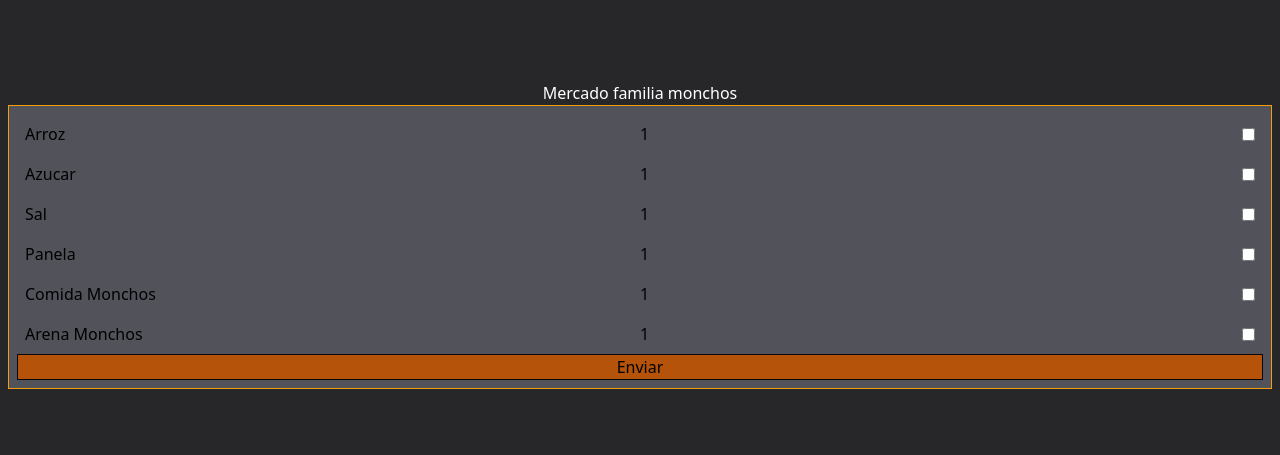
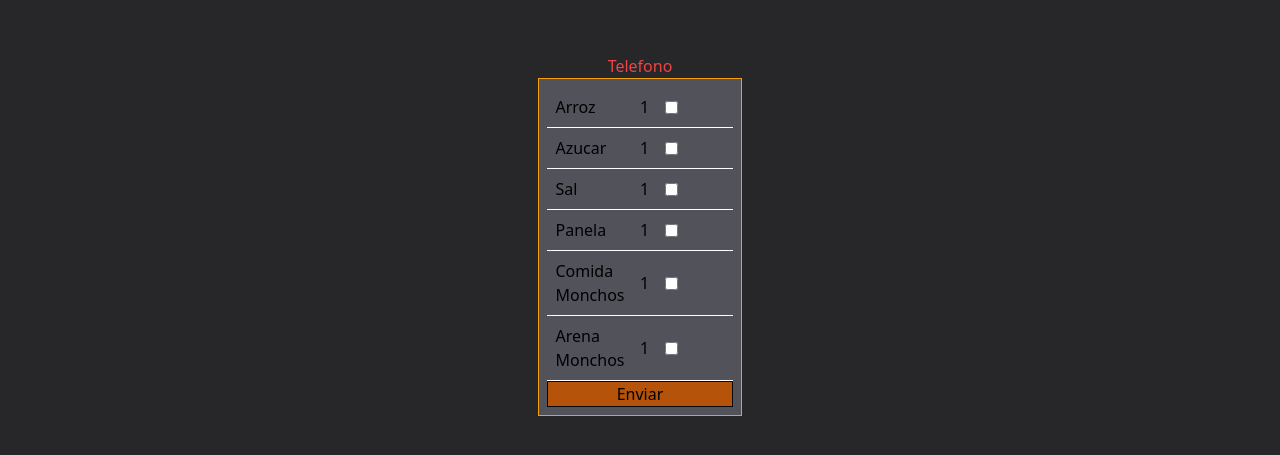
Before and after one commit to SplashyCoder/MARKET, a Next.js app: page / in a window 1280 px wide. Shown: the part 165-620 px from the top of the page. Built offline with nearby package versions, Linux system fonts and the light colour scheme.

Commit message:
Ui changed

```diff
--- a/src/ components/Card/Card.tsx
+++ b/src/ components/Card/Card.tsx
@@ -6,11 +6,12 @@ interface Articulo {
 }
 const Card = ({ name, cuantity, handeler }: Articulo) => {
   return (
+    <>
       <div className="flex justify-between items-center p-2">
         <label className="w-1/2" htmlFor="name">
           {name}
         </label>
-      <div className="flex justify-between items-center w-1/2">
+        <div className="flex gap-4 items-center w-1/2">
           <label htmlFor="cuantity">{cuantity}</label>
           <input
             type="checkbox"
@@ -21,6 +22,8 @@ const Card = ({ name, cuantity, handeler }: Articulo) => {
           />
         </div>
       </div>
+      <div className="bg-white w-full h-px" />
+    </>
   );
 };
 
--- a/src/ components/form/Form.tsx
+++ b/src/ components/form/Form.tsx
@@ -26,7 +26,7 @@ const Form = () => {
   };
 
   return (
-    <div className="border border-double border-amber-500 bg-zinc-600 p-2 w-full">
+    <div className="border border-double border-amber-500 bg-zinc-600 p-2 w-0.8">
       <form onSubmit={handleSubmit}>
         <Card name="Arroz" cuantity={1} handeler={handleChange} />
         <Card name="Azucar" cuantity={1} handeler={handleChange} />
--- a/src/app/page.tsx
+++ b/src/app/page.tsx
@@ -6,7 +6,7 @@ import Container from "@/ components/container/Container";
 export default function Home() {
   return (
     <Container>
-      <h1 className="text-white">Mercado familia monchos</h1>
+      <h1 className="text-red-500">Telefono</h1>
       <Form />
     </Container>
   );
```
Lines whose indentation alone changed are shown as unchanged.
